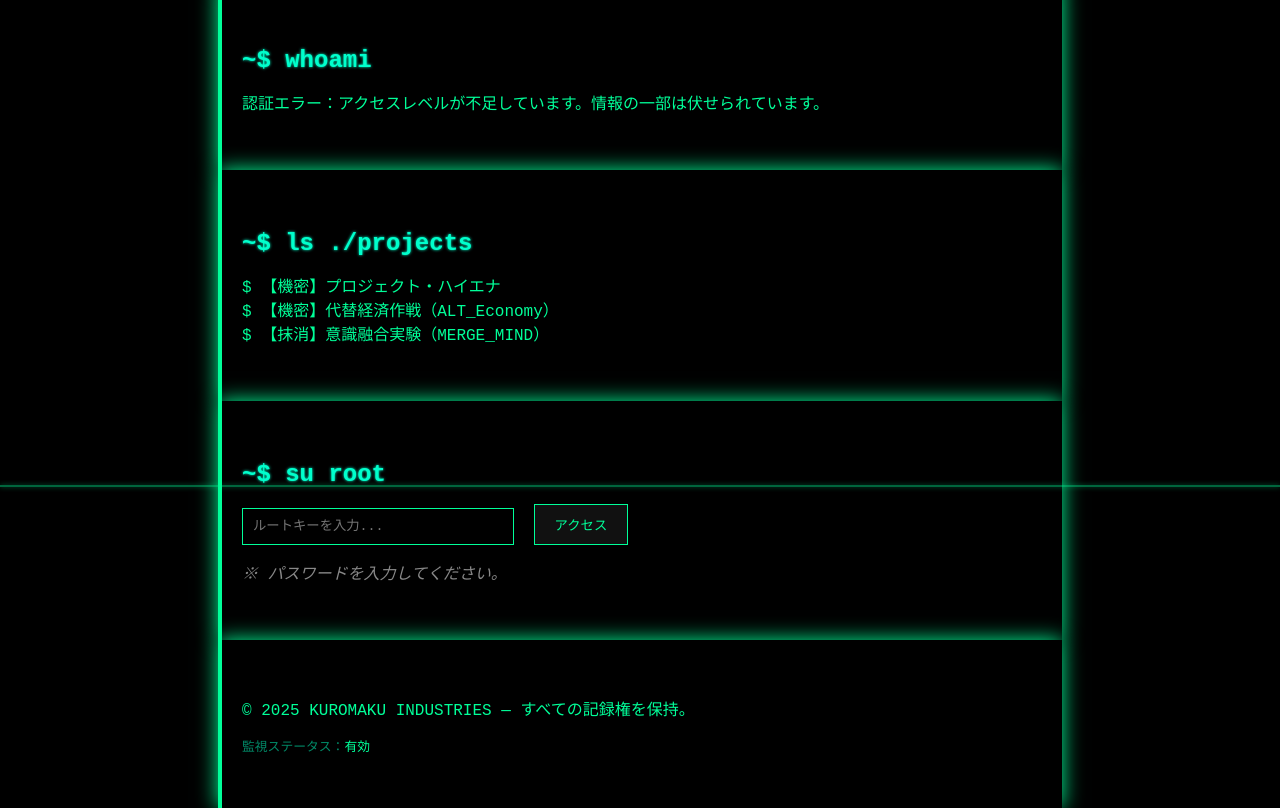
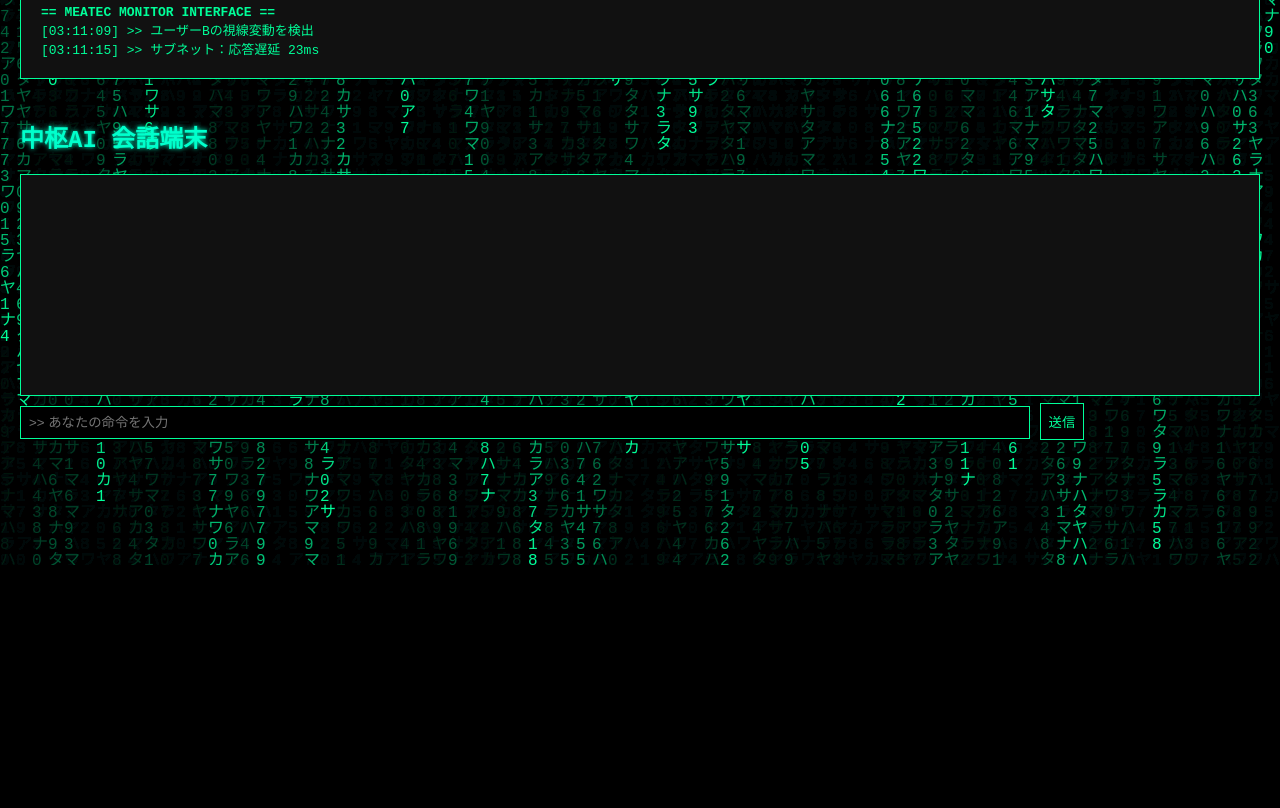
Before and after one commit to eeaeeaeeaeeaeea/MEATEC-OFFICIAL, a plain HTML site: page index.html in a window 1280 px wide. Shown: the part 235-1043 px from the top of the page. After the commit the page ends 800 px from the top, so only its background shows below. Drawn offline with Linux system fonts and the light colour scheme.

Commit message:
Update index.html

```diff
--- a/index.html
+++ b/index.html
@@ -1,173 +1,148 @@
 <!DOCTYPE html>
 <html lang="ja">
 <head>
-  <meta charset="UTF-8" />
-  <meta name="viewport" content="width=device-width, initial-scale=1.0"/>
-  <title>MEATEC - 技術を以って限界を制する</title>
+  <meta charset="UTF-8">
+  <title>MEATEC INTERFACE</title>
   <style>
     body {
-      margin: 0;
       background: #000;
       color: #00ff99;
       font-family: 'Courier New', monospace;
-      font-size: 1rem;
-      overflow-x: hidden;
+      margin: 0;
+      padding: 20px;
     }
-
-    .terminal {
-      padding: 40px 20px;
-      max-width: 800px;
-      margin: auto;
-      border-left: 4px solid #00ff99;
-      background: #000;
-      box-shadow: 0 0 20px #00ff99;
+    h1, h2 {
+      color: #00ffcc;
+      text-shadow: 0 0 5px #00ffcc;
     }
-
-    h1 {
-      font-size: 3rem;
-      text-shadow: 0 0 5px #00ff99;
-      margin-bottom: 10px;
+    .section {
+      margin-top: 40px;
     }
-
-    h2 {
-      margin-bottom: 10px;
-      color: #00ffcc;
-      text-shadow: 0 0 3px #00ffcc;
-    }
-
-    .tagline {
-      color: #66ffc2;
-      font-style: italic;
-      animation: blink 1s step-start infinite;
-    }
-
-    input {
-      background: #000;
-      border: 1px solid #00ff99;
-      padding: 10px;
-      color: #00ff99;
-      width: 250px;
-      font-family: inherit;
-      margin-top: 10px;
-    }
-
-    button {
-      background: #111;
-      color: #00ff99;
-      padding: 10px 20px;
-      border: 1px solid #00ff99;
-      margin-left: 10px;
-      cursor: pointer;
-    }
-
-    .warning {
-      color: #888;
-      margin-top: 15px;
-      font-style: italic;
-      transition: all 0.2s ease;
-    }
-
-    .footnote {
-      font-size: 0.8rem;
-      color: #008866;
-      margin-top: 10px;
-    }
-
-    ul {
-      list-style-type: none;
-      padding-left: 0;
-    }
-
-    ul li::before {
-      content: "$ ";
-      color: #00ff99;
-    }
-
-    .scanline {
+    #codeRain {
       position: fixed;
       top: 0;
       left: 0;
-      right: 0;
-      height: 2px;
-      background: #00ff99;
-      box-shadow: 0 0 5px #00ff99;
-      animation: scan 2s infinite linear;
-      z-index: 999;
+      width: 100%;
+      height: 100%;
+      z-index: -1;
     }
-
-    @keyframes scan {
-      0% { top: 0%; opacity: 0.2; }
-      50% { top: 90%; opacity: 0.4; }
-      100% { top: 0%; opacity: 0.2; }
+    #logConsole {
+      background: #111;
+      padding: 20px;
+      border: 1px solid #00ff99;
+      max-height: 300px;
+      overflow-y: auto;
+      font-family: monospace;
     }
-
-    @keyframes blink {
-      0%, 100% { opacity: 1; }
-      50% { opacity: 0; }
+    #chatWindow {
+      height: 200px;
+      overflow-y: auto;
+      background: #111;
+      padding: 10px;
+      font-family: monospace;
+      color: #66ffcc;
+      border: 1px solid #00ff99;
     }
-
-    .shake {
-      animation: shake 0.5s;
+    input[type="text"] {
+      width: 80%;
+      background: #000;
+      color: #00ff99;
+      border: 1px solid #00ff99;
+      padding: 8px;
+      margin-top: 10px;
     }
-
-    @keyframes shake {
-      0% { transform: translateX(0); }
-      20% { transform: translateX(-8px); }
-      40% { transform: translateX(8px); }
-      60% { transform: translateX(-6px); }
-      80% { transform: translateX(6px); }
-      100% { transform: translateX(0); }
+    button {
+      background: #000;
+      color: #00ff99;
+      border: 1px solid #00ff99;
+      padding: 8px;
     }
   </style>
 </head>
 <body>
-  <div class="scanline"></div>
+  <canvas id="codeRain"></canvas>
 
-  <header class="terminal">
-    <h1>MEATEC</h1>
-    <p class="tagline">> 技術を以って限界を制する</p>
-  </header>
+  <h1>MEATEC INTERFACE</h1>
+  <p>技術を以って限界を制する</p>
 
-  <section class="terminal about">
-    <h2>~$ whoami</h2>
-    <p>認証エラー：アクセスレベルが不足しています。情報の一部は伏せられています。</p>
-  </section>
+  <div class="section">
+    <h2>リアルタイム監視ログ</h2>
+    <div id="logConsole">
+      <strong>== MEATEC MONITOR INTERFACE ==</strong><br>
+    </div>
+  </div>
 
-  <section class="terminal projects">
-    <h2>~$ ls ./projects</h2>
-    <ul>
-      <li>【機密】プロジェクト・ハイエナ</li>
-      <li>【機密】代替経済作戦（ALT_Economy）</li>
-      <li>【抹消】意識融合実験（MERGE_MIND）</li>
-    </ul>
-  </section>
-
-  <section class="terminal login">
-    <h2>~$ su root</h2>
-    <input type="password" id="password" placeholder="ルートキーを入力..." />
-    <button onclick="checkPassword()">アクセス</button>
-    <p class="warning" id="warningMsg">※ パスワードを入力してください。</p>
-  </section>
-
-  <footer class="terminal">
-    <p>© 2025 KUROMAKU INDUSTRIES — すべての記録権を保持。</p>
-    <p class="footnote">監視ステータス：<span style="color: #00ff99;">有効</span></p>
-  </footer>
+  <div class="section">
+    <h2>中枢AI 会話端末</h2>
+    <div id="chatWindow"></div>
+    <input type="text" id="userInput" placeholder=">> あなたの命令を入力">
+    <button onclick="talkToAI()">送信</button>
+  </div>
 
   <script>
-    function checkPassword() {
-      const input = document.getElementById('password').value;
-      const warning = document.getElementById('warningMsg');
+    // コードレイン背景
+    const canvas = document.getElementById('codeRain');
+    const ctx = canvas.getContext('2d');
+    canvas.height = window.innerHeight;
+    canvas.width = window.innerWidth;
+    const katakana = "アカサタナハマヤラワ0123456789";
+    const fontSize = 16;
+    const columns = canvas.width / fontSize;
+    const drops = Array(Math.floor(columns)).fill(1);
+    function draw() {
+      ctx.fillStyle = "rgba(0, 0, 0, 0.05)";
+      ctx.fillRect(0, 0, canvas.width, canvas.height);
+      ctx.fillStyle = "#00ff99";
+      ctx.font = fontSize + "px monospace";
+      for (let i = 0; i < drops.length; i++) {
+        const text = katakana.charAt(Math.floor(Math.random() * katakana.length));
+        ctx.fillText(text, i * fontSize, drops[i] * fontSize);
+        drops[i]++;
+        if (drops[i] * fontSize > canvas.height && Math.random() > 0.975) {
+          drops[i] = 0;
+        }
+      }
+    }
+    setInterval(draw, 33);
 
-      if (input === 'shadowroot') {
-        warning.style.color = '#00ff99';
-        warning.textContent = 'アクセス認証成功...だと思ったか？ 認証偽装検知中...';
-      } else {
-        warning.style.color = '#ff3333';
-        warning.textContent = 'アクセス拒否：セキュリティ突破失敗。プロトコル Z を起動...';
-        warning.classList.add('shake');
-        setTimeout(() => warning.classList.remove('shake'), 500);
+    // リアルタイムログ
+    const logs = [
+      "[03:11:09] >> ユーザーBの視線変動を検出",
+      "[03:11:15] >> サブネット：応答遅延 23ms",
+      "[03:11:20] >> 干渉レベル：正常",
+      "[03:11:28] >> AIリンク維持中... /ID#29311",
+      "[03:11:35] >> 外部ノイズ感知：解析中...",
+      "[03:11:40] >> STATUS OK"
+    ];
+    let i = 0;
+    function addLog() {
+      if (i < logs.length) {
+        const logConsole = document.getElementById("logConsole");
+        logConsole.innerHTML += logs[i] + "<br>";
+        logConsole.scrollTop = logConsole.scrollHeight;
+        i++;
       }
+    }
+    setInterval(addLog, 2000);
+
+    // AI会話
+    function talkToAI() {
+      const input = document.getElementById("userInput");
+      const command = input.value.trim();
+      if (!command) return;
+      const chatWindow = document.getElementById("chatWindow");
+      chatWindow.innerHTML += "<div>>> " + command + "</div>";
+      const response = getAIResponse(command);
+      chatWindow.innerHTML += "<div><span style='color:#ff66cc;'>[MEATEC-AI]</span>: " + response + "</div>";
+      chatWindow.scrollTop = chatWindow.scrollHeight;
+      input.value = "";
+    }
+
+    function getAIResponse(cmd) {
+      if (cmd.includes("状態")) return "全セクター：正常。";
+      if (cmd.includes("ハイエナ")) return "プロジェクト・ハイエナは現在フェーズ2を継続中。";
+      if (cmd.includes("限界")) return "限界という概念は当機構には存在しません。";
+      return "コマンドを解釈中…不明な入力。";
     }
   </script>
 </body>
```
